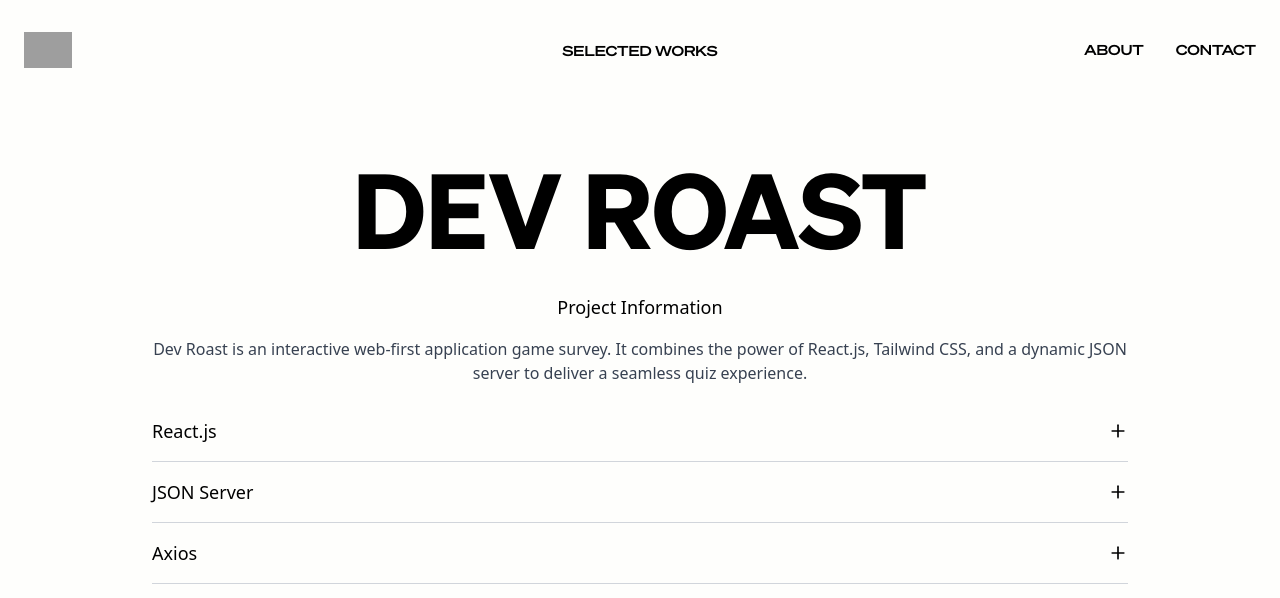
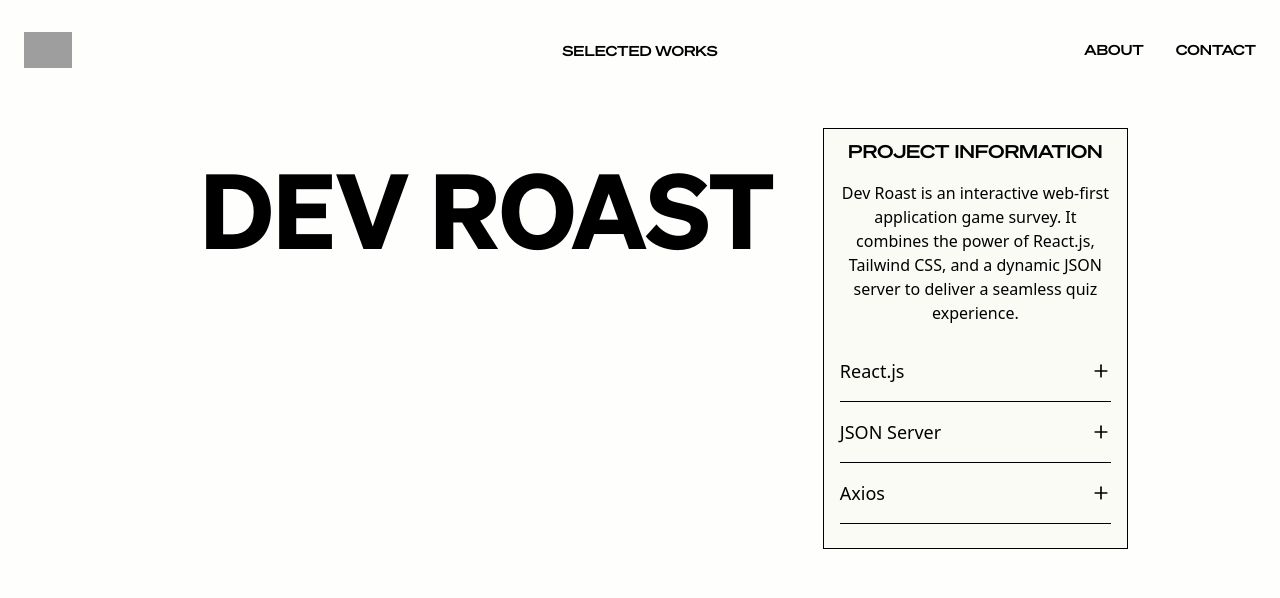
Before and after one commit to GhadaBN/dev-portfolio, a React (Vite) app: page /projects/dev-roast in a window 1280 px wide. Shown: the top 598 px of the page. Built offline with nearby package versions, Linux system fonts and the light colour scheme; grey boxes are pictures that could not be loaded.

Commit message:
header project

```diff
--- a/src/components/ProjectHeader.jsx
+++ b/src/components/ProjectHeader.jsx
@@ -9,17 +9,18 @@ const ProjectHeader = ({ title, description, technology }) => {
   };
 
   return (
-    <div className="max-w-screen-lg mx-auto p-6">
-      {/* Project Title */}
-      <h1 className="py-10 text-customXl font-sohne font-book leading-tight-0.9 uppercase">
+    <div className="max-w-screen-lg mx-auto p-6 flex">
+      <h1 className="w-[80vw] py-10 text-customXl font-sohne font-book leading-tight-0.9 uppercase">
         {title}
       </h1>
-
-      <h2 className="text-lg font-semibold mb-4">Project Information</h2>
+      <div className="w-[35vw] bg-customBg border border-black px-4 py-2">
+        <h2 className="text-lg font-sohneBreit font-semibold mb-4 uppercase">
+          Project Information
+        </h2>
         {description && (
           <div className="mb-8">
             {description.map((desc, index) => (
-            <p key={index} className="text-gray-700 mb-2">
+              <p key={index} className="mb-2">
                 {desc}
               </p>
             ))}
@@ -31,7 +32,7 @@ const ProjectHeader = ({ title, description, technology }) => {
             {technology?.map((tech, index) => {
               const [techTitle, techDescription] = tech.split(": ");
               return (
-              <div key={index} className="border-b border-gray-300 mb-4 pb-4">
+                <div key={index} className="border-b border-black mb-4 pb-4">
                   <div
                     className="flex justify-between items-center cursor-pointer"
                     onClick={() => toggleAccordion(index)}
@@ -53,6 +54,7 @@ const ProjectHeader = ({ title, description, technology }) => {
           </div>
         </div>
       </div>
+    </div>
   );
 };
 
--- a/tailwind.config.js
+++ b/tailwind.config.js
@@ -23,6 +23,7 @@ export default {
       colors: {
         customRed: "#FC0230",
         customBeige: "#EAE4D3",
+        customBg: "#FBFBF6",
       },
       spacing: {
         17: "4.1rem",
```
Lines whose indentation alone changed are shown as unchanged.
